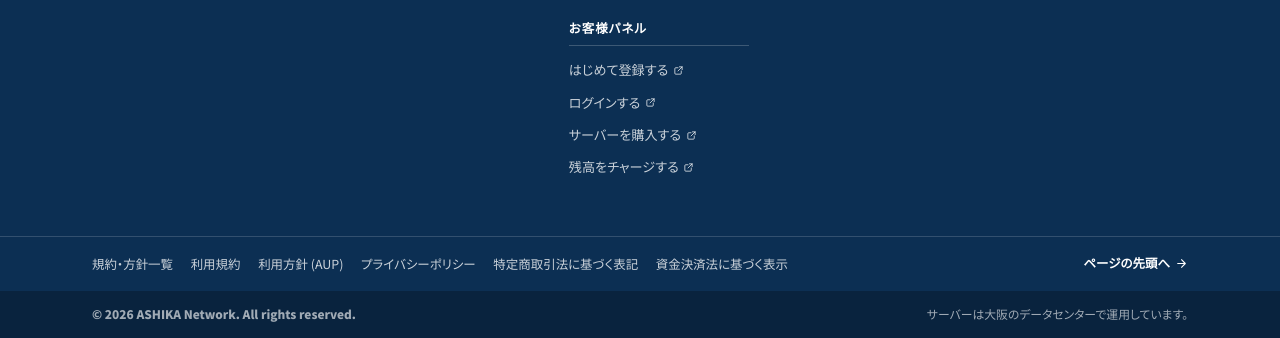
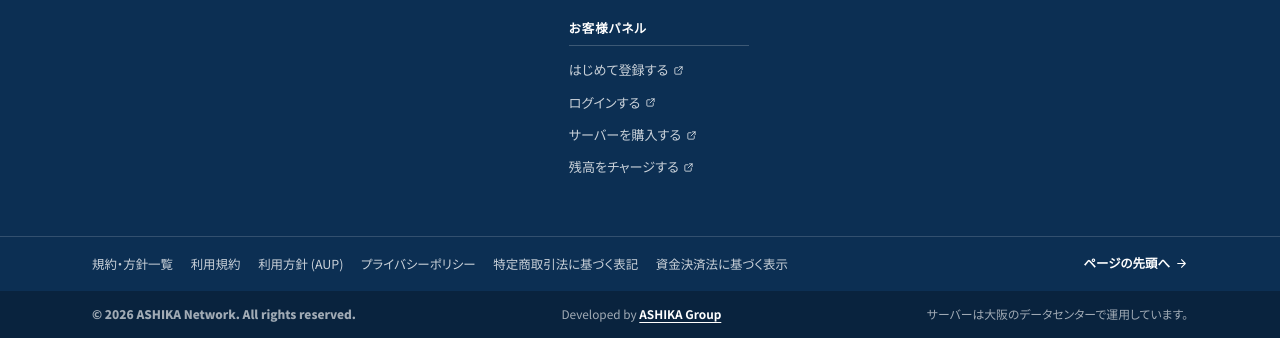
Before and after one commit to AKSHRK-Dev/ashika-network-site, an Astro site: page /faq in a window 1280 px wide. Shown: the part 3931-4269 px from the top of the page. Built offline with nearby package versions, Linux system fonts and the light colour scheme; Astro itself is replaced by a stand-in of ours.

Commit message:
Footer: Developed by ASHIKA Group

```diff
--- a/src/components/Footer.astro
+++ b/src/components/Footer.astro
@@ -79,6 +79,7 @@ import { brand, footerColumns, footerLegal, footerText, site, snsItems, ui } fro
   <div class="ft-bottom">
     <div class="container ft-bottom-in">
       <span class="num">{footerText.copyright}</span>
+      <span class="ft-credit">{footerText.credit.before} <a href={footerText.credit.href}>{footerText.credit.name}</a></span>
       <span class="ft-region">{footerText.region}</span>
     </div>
   </div>
@@ -232,6 +233,13 @@ import { brand, footerColumns, footerLegal, footerText, site, snsItems, ui } fro
     text-align: right;
   }
 
+  .ft-credit a {
+    color: #fff;
+    font-weight: 700;
+    text-decoration: underline;
+    text-underline-offset: 3px;
+  }
+
   /* 文と文の改行はPCだけ。狭い画面では自然に折り返す */
   .pc {
     display: none;
--- a/src/data/site.ts
+++ b/src/data/site.ts
@@ -230,5 +230,7 @@ export const footerText = {
     'ASHIKA Network は、動かし続けたいプログラムの置き場所を月30円から貸し出しています。\n大阪・北摂のデータセンターで運用し、1ヶ月単位でご契約いただけます。',
   copyright: '© 2026 ASHIKA Network. All rights reserved.',
   region: 'サーバーは大阪のデータセンターで運用しています。',
+  /** 最下段に出す制作者の表記（ASHIKA Group の企業サイトへのリンク） */
+  credit: { before: 'Developed by', name: 'ASHIKA Group', href: 'https://group.ashikanw.com/ja-jp/' },
   toTop: 'ページの先頭へ',
 };
```
